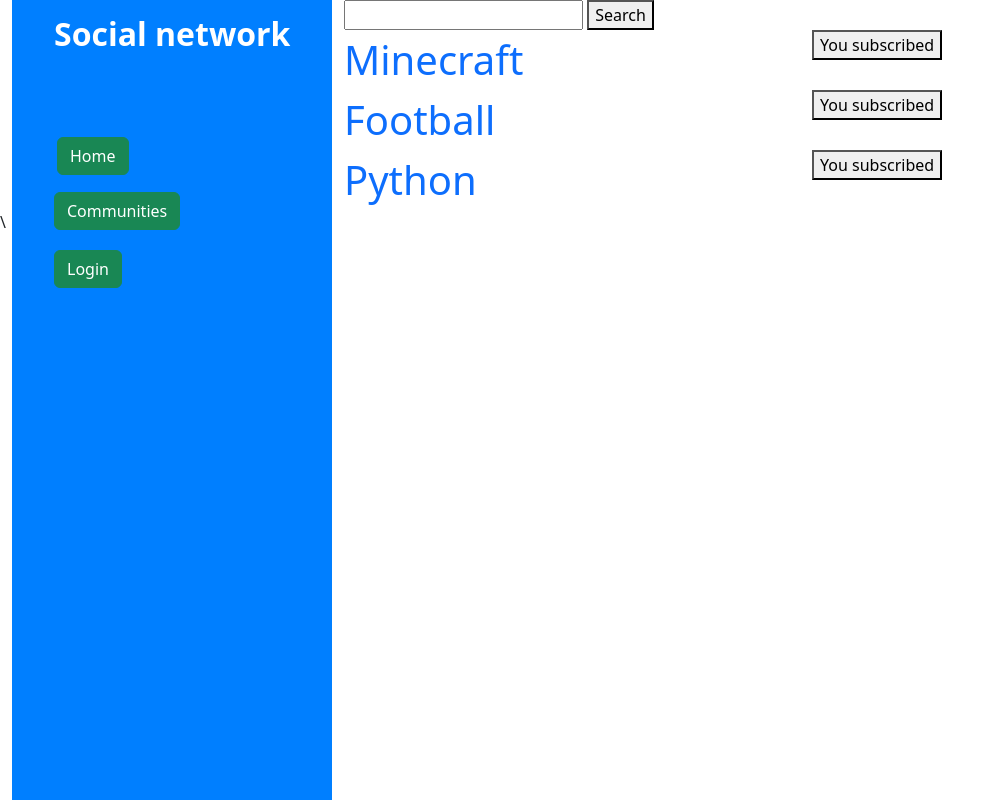
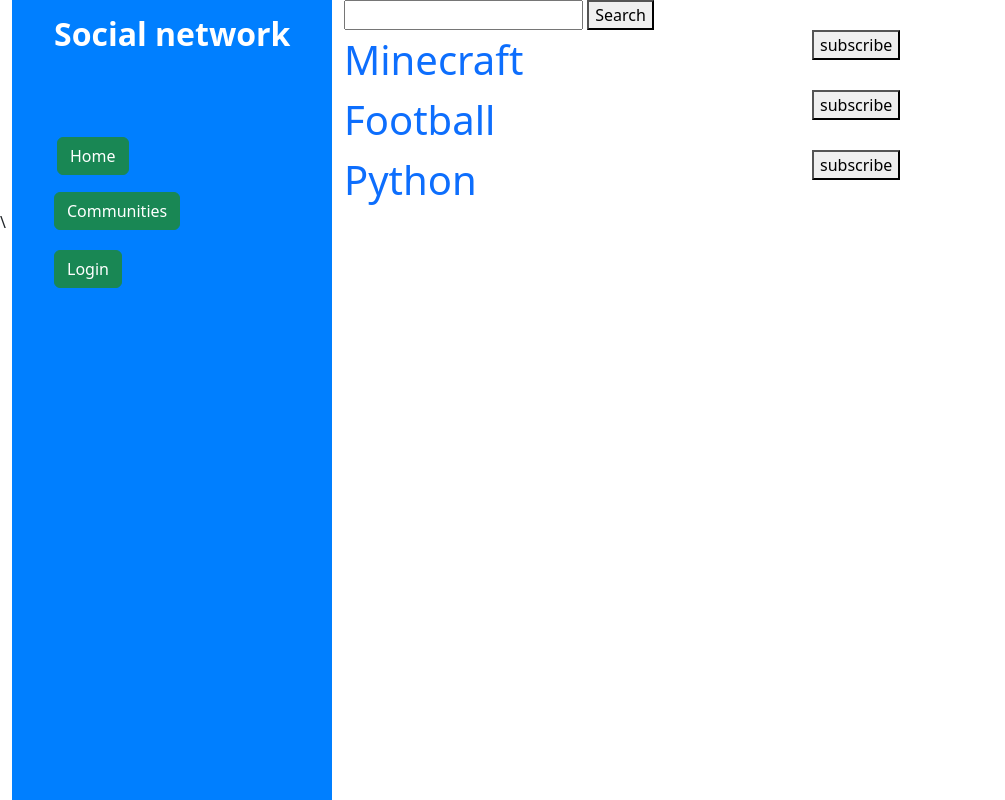
Before and after one commit to markiyan2009/Social_Media, a Django app: page /social/communities/ in a window 1280 px wide. Shown: the whole page, without its empty margins (0-1005 px from the left). Run offline with Django 5.2, Linux system fonts and the light colour scheme; data comes from the database, SQL or seed files in the repository.

Commit message:
Not error :)

```diff
--- a/templates/social/communities_list.html
+++ b/templates/social/communities_list.html
@@ -17,9 +17,9 @@
                 <form action="{% url 'subscribe' community.pk %}" method="post">
                     {% csrf_token %}
                     {% if request.user in community.subscribers.all  %}
-                    <button type="submit" class="subscribe-button">Subscribe</button>
+                    <button type="submit" class="subscribe-button">You subscribed</button>
                     {% else %}
-                    <button type="submit" class="subscribe-button">You subscribed</button>
+                    <button type="submit" class="subscribe-button">subscribe</button>
                     {%endif%}
                 </form>
             </div>
```
